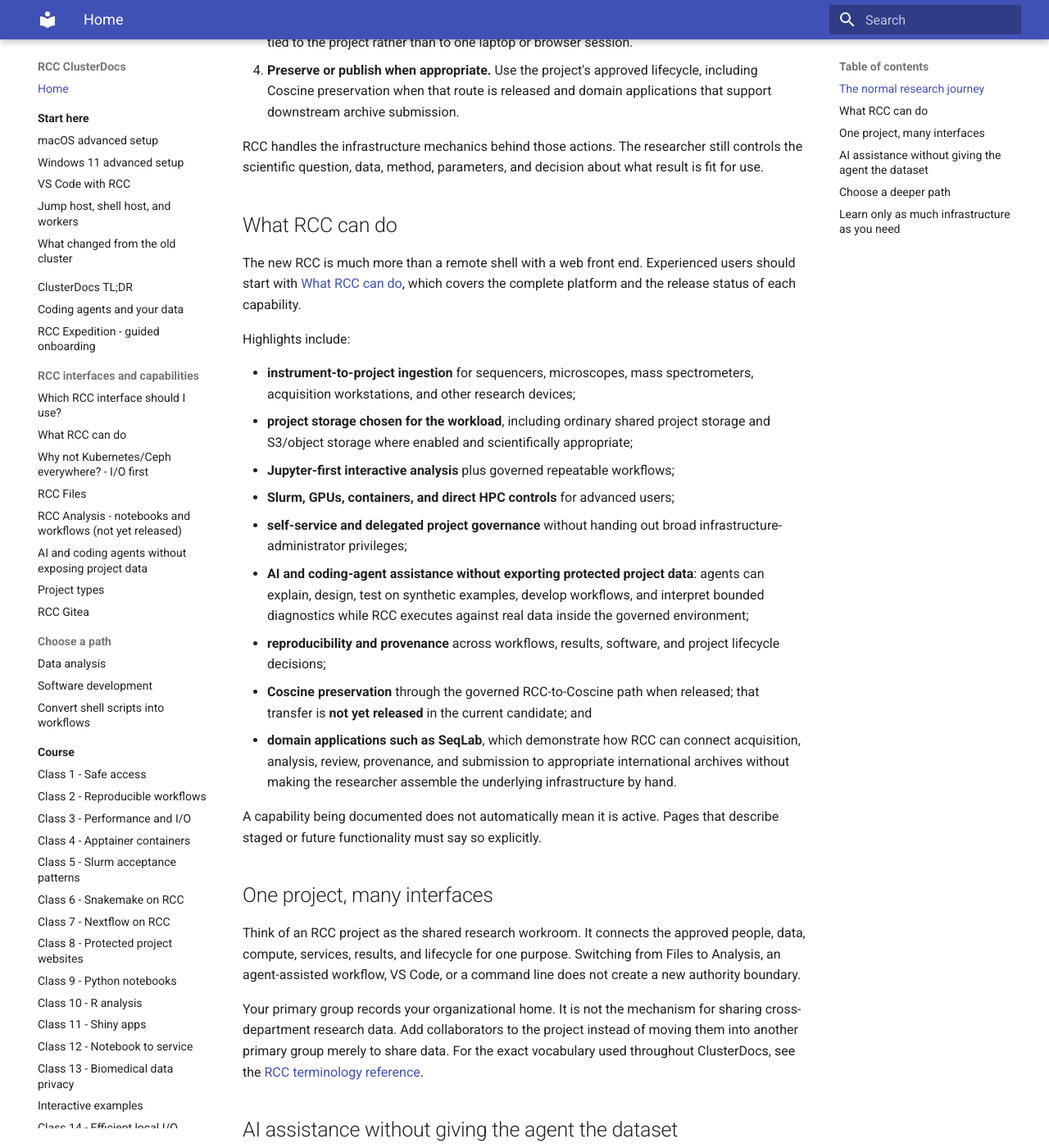
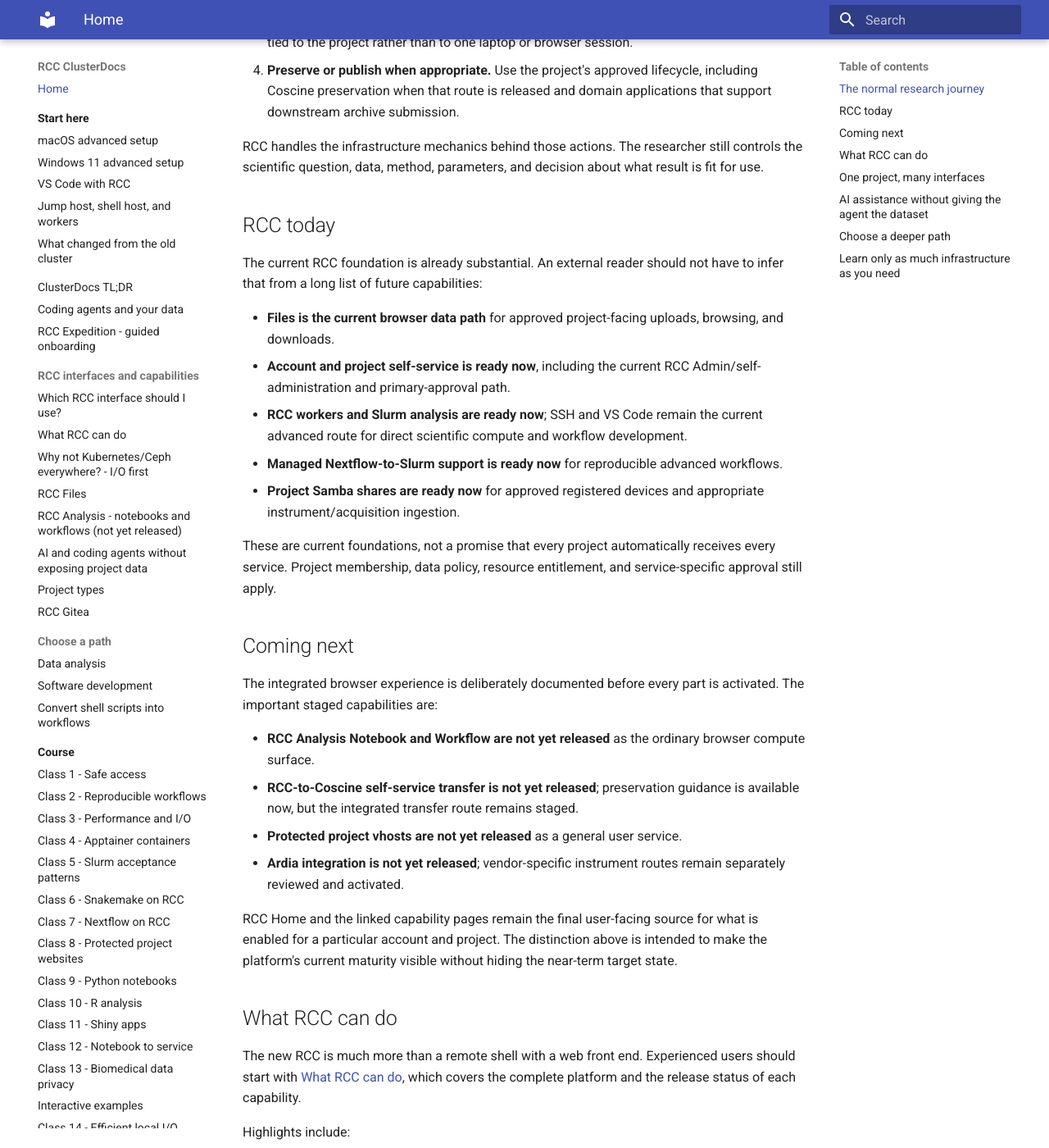
Before and after one commit to IKIM-Essen/ClusterDocs, an MkDocs documentation site: the page built from docs/index.md, in a window 1280 px wide and 1400 px high, scrolled down 879 px. Shown: the whole window at 82% size. Built offline with MkDocs 1.6.1 and Material for MkDocs 9.7.7, drawn with Linux system fonts in a browser that asks for light colours.

Commit message:
docs: distinguish RCC current foundation from near-term target

```diff
--- a/docs/index.md
+++ b/docs/index.md
@@ -40,6 +40,44 @@
 RCC handles the infrastructure mechanics behind those actions. The researcher
 still controls the scientific question, data, method, parameters, and decision
 about what result is fit for use.
+
+## RCC today
+
+The current RCC foundation is already substantial. An external reader should not
+have to infer that from a long list of future capabilities:
+
+- **Files is the current browser data path** for approved project-facing uploads,
+  browsing, and downloads.
+- **Account and project self-service is ready now**, including the current RCC
+  Admin/self-administration and primary-approval path.
+- **RCC workers and Slurm analysis are ready now**; SSH and VS Code remain the
+  current advanced route for direct scientific compute and workflow development.
+- **Managed Nextflow-to-Slurm support is ready now** for reproducible advanced
+  workflows.
+- **Project Samba shares are ready now** for approved registered devices and
+  appropriate instrument/acquisition ingestion.
+
+These are current foundations, not a promise that every project automatically
+receives every service. Project membership, data policy, resource entitlement,
+and service-specific approval still apply.
+
+## Coming next
+
+The integrated browser experience is deliberately documented before every part
+is activated. The important staged capabilities are:
+
+- **RCC Analysis Notebook and Workflow are not yet released** as the ordinary
+  browser compute surface.
+- **RCC-to-Coscine self-service transfer is not yet released**; preservation
+  guidance is available now, but the integrated transfer route remains staged.
+- **Protected project vhosts are not yet released** as a general user service.
+- **Ardia integration is not yet released**; vendor-specific instrument routes
+  remain separately reviewed and activated.
+
+RCC Home and the linked capability pages remain the final user-facing source for
+what is enabled for a particular account and project. The distinction above is
+intended to make the platform's current maturity visible without hiding the
+near-term target state.
 
 ## What RCC can do
 
```
